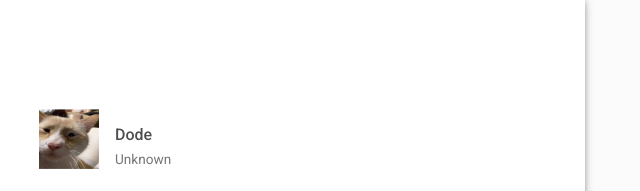
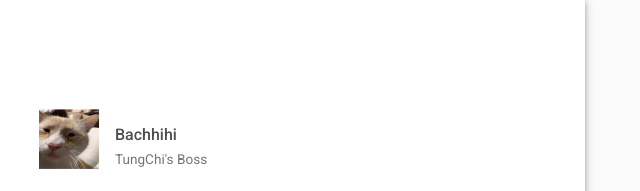
Before and after one commit to packchi203/TruongNgocTungChi-s_Information, a plain HTML site: page index.html in a window 1280 px wide. Shown: the part 5100-5291 px from the top of the page, 613-1253 px from the left. Drawn offline with Linux system fonts and the light colour scheme.

Commit message:
Update index.html

```diff
--- a/index.html
+++ b/index.html
@@ -379,8 +379,8 @@
                 <div class="d-flex mb-2">
                   <div class="avatar"><img src="images/IMG_6345.JPG" width="60" height="60" /></div>
                   <div class="header-bio m-3 mb-0">
-                    <h3 class="h6 mb-1" data-aos="fade-left" data-aos-delay="0">Dode</h3>
-                    <p class="text-muted text-small" data-aos="fade-left" data-aos-delay="100"> Unknown
+                    <h3 class="h6 mb-1" data-aos="fade-left" data-aos-delay="0">Bachhihi</h3>
+                    <p class="text-muted text-small" data-aos="fade-left" data-aos-delay="100"> TungChi's Boss
                     </p>
                   </div>
                 </div>
```
